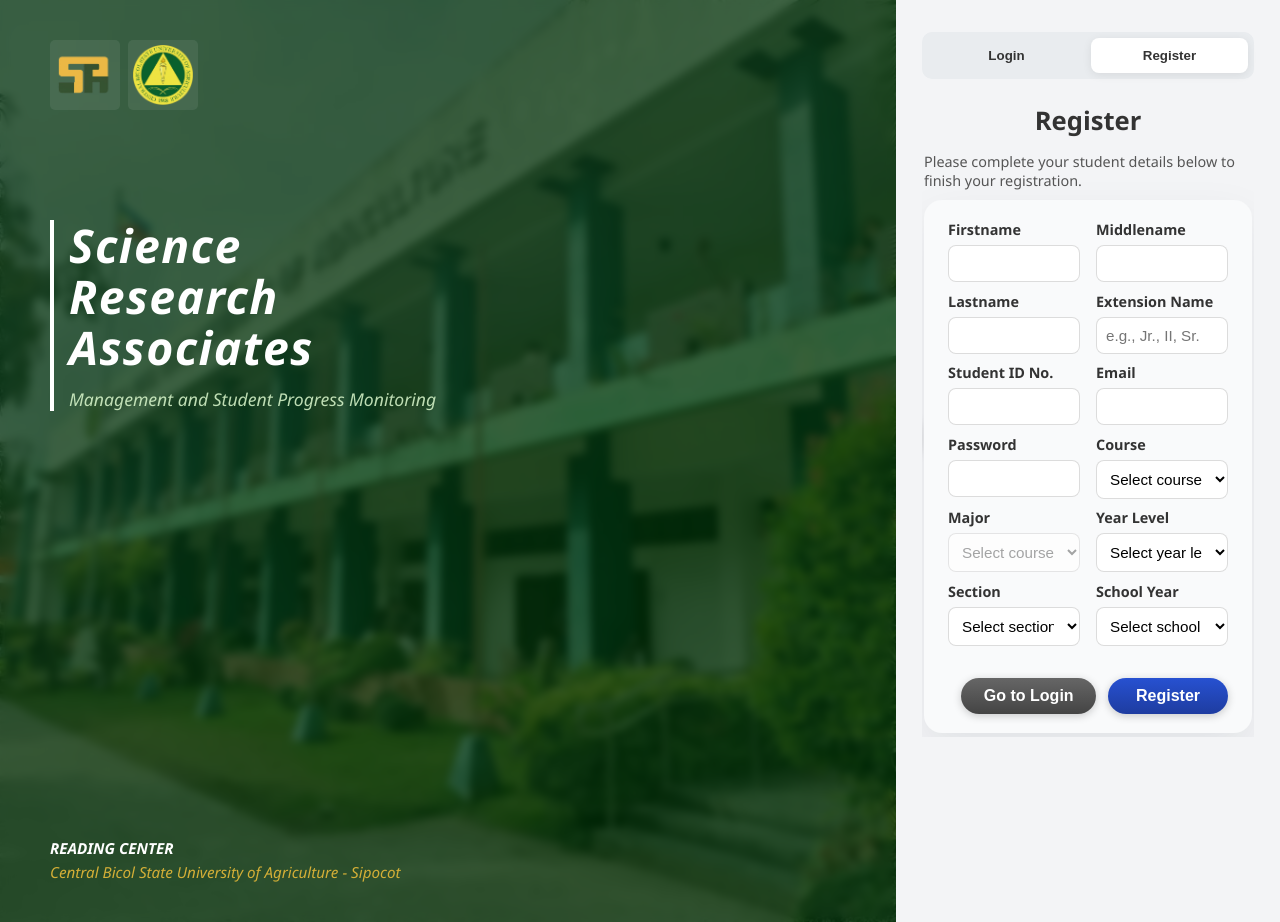
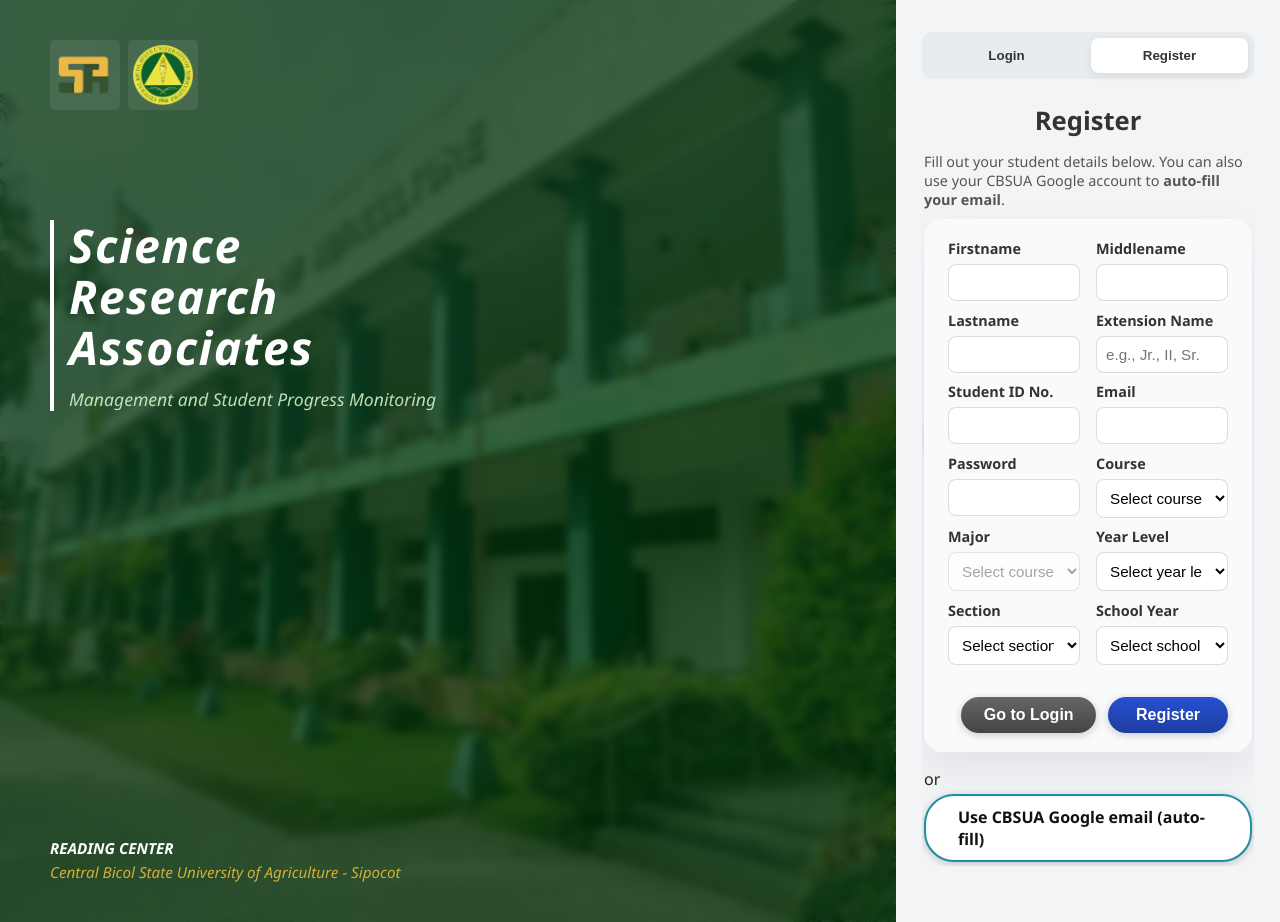
Before and after one commit to bermejoFlorence/SRA-Management-System, a PHP site: page /login.php in a window 1280 px wide. Run offline with PHP 8.4, Linux system fonts and the light colour scheme; the visitor is signed in with stand-in values (Sample User, id 1); data that the repository does not hold is empty; some libraries are stand-ins or nearby versions.

Commit message:
register tab

```diff
--- a/login.php
+++ b/login.php
@@ -143,27 +143,15 @@ $googlePhoto   = $googlePending['profile_photo'] ?? '';
         <div class="auth-panel" id="panelRegister" role="tabpanel" aria-labelledby="tabRegister">
           <h2 class="form-title">Register</h2>
 
-          <?php if (!$googlePending): ?>
-            <!-- WALANG google_pending → Google button lang, walang form -->
-            <div class="buttons" style="margin-bottom:1rem;">
-              <a href="google_login.php" class="btn login-google-btn">
-                Continue with Google (@cbsua.edu.ph)
-              </a>
-            </div>
-
           <p class="small-hint">
-              To create an account, please sign in first using your CBSUA Google email.
-            </p>
-
-          <?php else: ?>
-            <!-- MAY google_pending → nakasign-in na sa Google, show email + form -->
-            <p class="small-hint">
-              Please complete your student details below to finish your registration.
+            Fill out your student details below. You can also use your CBSUA Google
+            account to <strong>auto-fill your email</strong>.
           </p>
 
           <form id="registerForm" class="register-form" novalidate>
-              <!-- Flag para alam ni register_student.php na galing Google -->
-              <input type="hidden" name="google_mode" value="1">
+            <!-- Flag para alam ni register_student.php kung galing Google -->
+            <input type="hidden" name="google_mode"
+                   value="<?php echo $googlePending ? '1' : '0'; ?>">
 
             <div class="field-grid">
               <label>Firstname
@@ -194,7 +182,7 @@ $googlePhoto   = $googlePending['profile_photo'] ?? '';
                   autocomplete="email"
                   inputmode="email"
                   value="<?php echo htmlspecialchars($googleEmail); ?>"
-                    readonly
+                  <?php echo $googlePending ? 'readonly' : ''; ?>
                 />
               </label>
 
@@ -226,7 +214,7 @@ $googlePhoto   = $googlePending['profile_photo'] ?? '';
                 </select>
               </label>
 
-                <!-- YEAR LEVEL (1st–4th as dropdown) -->
+              <!-- YEAR LEVEL -->
               <label>Year Level
                 <select name="yearlevel" id="yearLevelSelect" required>
                   <option value="">Select year level</option>
@@ -263,7 +251,6 @@ $googlePhoto   = $googlePending['profile_photo'] ?? '';
                   <?php endforeach; ?>
                 </select>
               </label>
-
             </div>
 
             <div class="form-actions">
@@ -271,10 +258,17 @@ $googlePhoto   = $googlePending['profile_photo'] ?? '';
               <button type="submit" class="btn register-btn" id="registerBtn">Register</button>
             </div>
           </form>
-          <?php endif; ?>
+
+          <div class="or-divider" style="margin-top:1rem;">
+            <span>or</span>
           </div>
 
-
+          <div class="buttons" style="margin-top:0.25rem;">
+            <a href="google_login.php" class="btn login-google-btn">
+              Use CBSUA Google email (auto-fill)
+            </a>
+          </div>
+        </div>
       </div>
     </div>
   </section>
```
Lines whose indentation alone changed are shown as unchanged.
